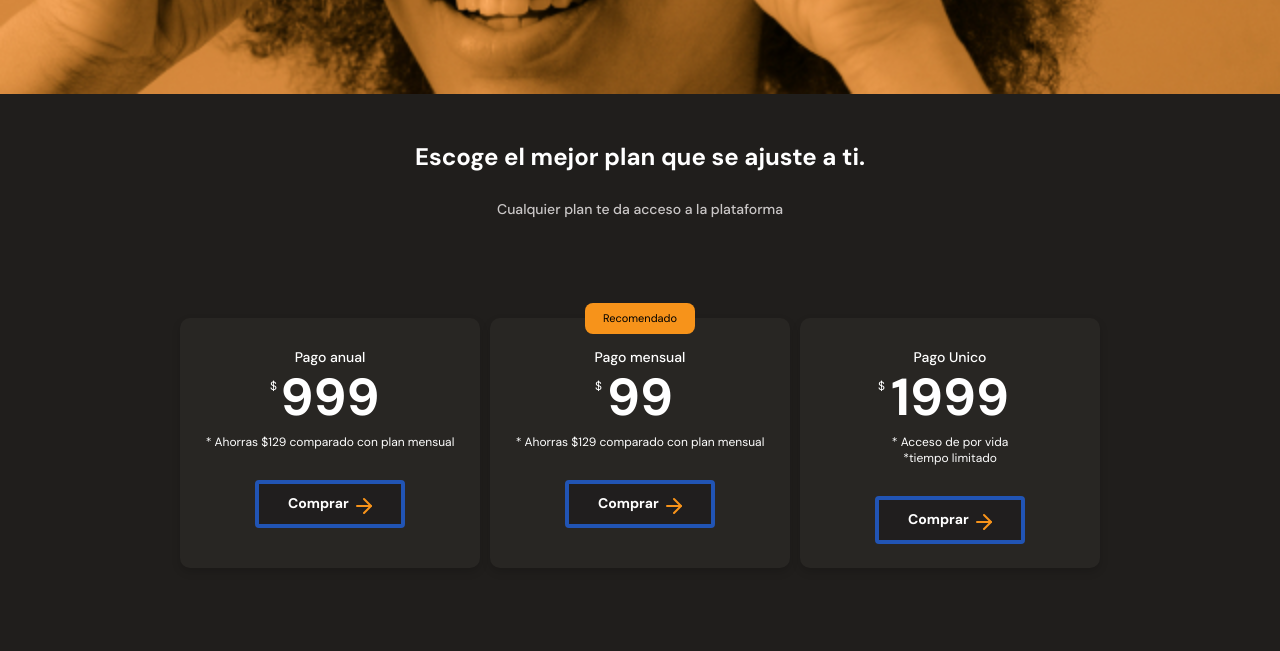
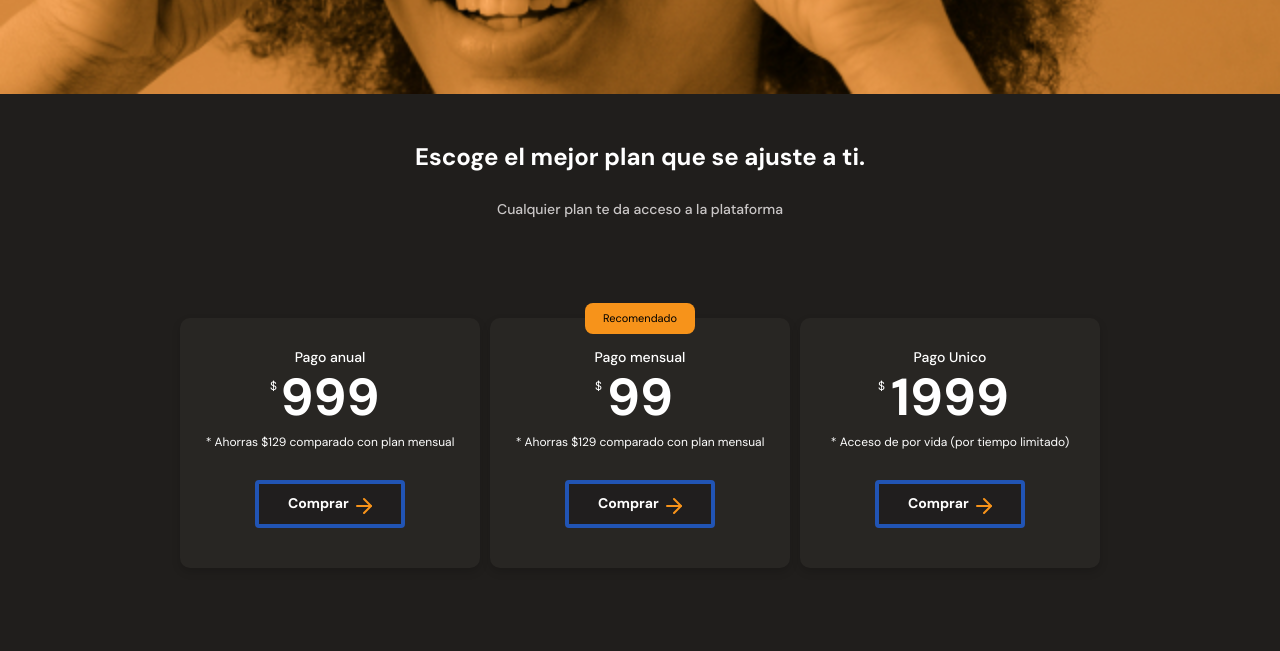
Before and after one commit to QuiqueVargas/BitProject, a plain HTML site: page index.html in a window 1280 px wide. Shown: the part 2206-2857 px from the top of the page. Drawn offline with Linux system fonts and the light colour scheme.

Commit message:
Se corrige sliders

```diff
--- a/index.html
+++ b/index.html
@@ -141,7 +141,7 @@
         <div class="plan-info-container">
           <h3 class="plan-card__tittle">Pago Unico</h3>
           <p class="plan-card_price"><span class="life-price">$</span>1999</p>
-          <p class="plan-card__saving">* Acceso de por vida <br> *tiempo limitado <br/> </p>
+          <p class="plan-card__saving">* Acceso de por vida (por tiempo limitado) <br/> </p>
           <Button class="plan-card__ca" > Comprar <span></span></Button>
         </div>
       </article>
```
